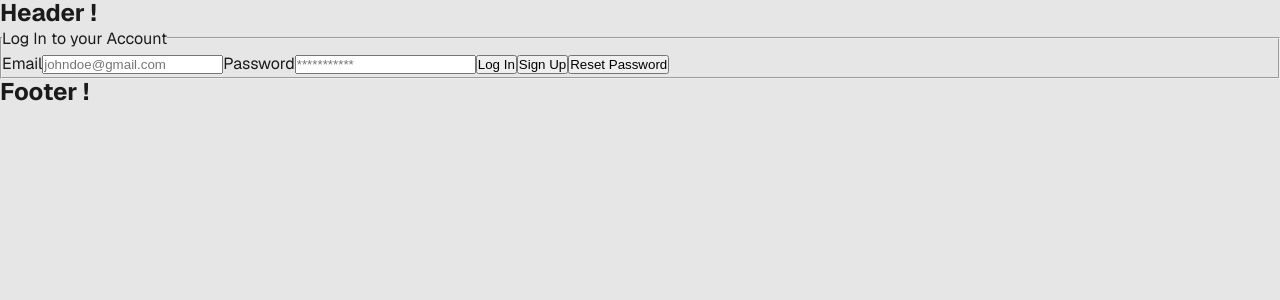
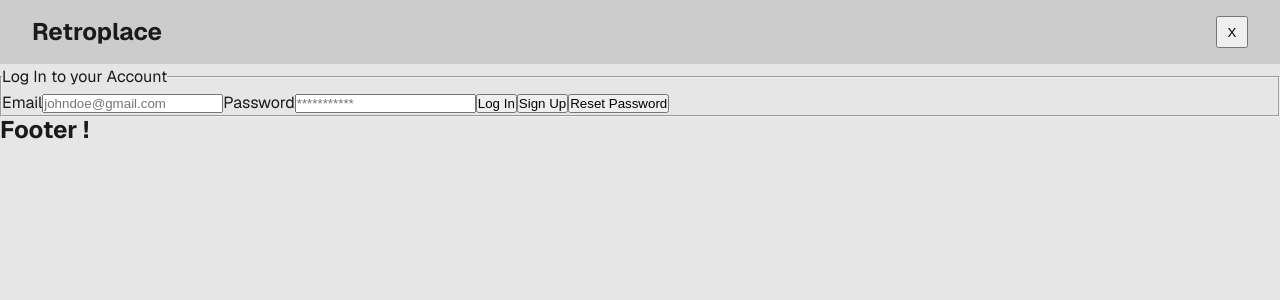
Before and after one commit to nathanEvrardDaCunha/retroplace_frontend, a React (Vite) app: page /login in a window 1280 px wide. Shown: the top 300 px of the page. Built offline with nearby package versions, Linux system fonts and the light colour scheme.

Commit message:
feat(ui): implement basic black-white header

```diff
--- a/src/assets/_variables.scss
+++ b/src/assets/_variables.scss
@@ -10,9 +10,11 @@ $font-main: 'Geist', sans-serif;
 
 $color-light-primary: hsl(0, 0%, 90%);
 $color-light-secondary: hsl(0, 0%, 10%);
+$color-light-tertiary: hsl(0, 0%, 80%);
 
 $color-dark-primary: hsl(0, 0%, 10%);
 $color-dark-secondary: hsl(0, 0%, 90%);
+$color-dark-tertiary: hsl(0, 0%, 20%);
 
 // === FONT-SIZE === //
 
@@ -32,3 +34,13 @@ $line-small: 2em;
 
 $text-bold: 700;
 $text-regular: 400;
+
+// === SPACING === //
+
+$spacing-1: 8px;
+$spacing-2: 12px;
+$spacing-3: 16px;
+$spacing-4: 20px;
+$spacing-5: 24px;
+$spacing-6: 32px;
+$spacing-7: 48px;
--- a/src/assets/main.scss
+++ b/src/assets/main.scss
@@ -6,21 +6,23 @@
 // === THEME === //
 
 :root {
-    --bg-color: #{variables.$color-light-primary};
-    --text-color: #{variables.$color-light-secondary};
+    --color-primary: #{variables.$color-light-primary};
+    --color-secondary: #{variables.$color-light-secondary};
+    --color-tertiary: #{variables.$color-light-tertiary};
     color-scheme: light dark;
 }
 
 @media (prefers-color-scheme: dark) {
     :root {
-        --bg-color: #{variables.$color-dark-primary};
-        --text-color: #{variables.$color-dark-secondary};
+        --color-primary: #{variables.$color-dark-primary};
+        --color-secondary: #{variables.$color-dark-secondary};
+        --color-tertiary: #{variables.$color-dark-tertiary};
     }
 }
 
 body {
-    background-color: var(--bg-color);
-    color: var(--text-color);
+    background-color: var(--color-primary);
+    color: var(--color-secondary);
 
     transition: background-color 0.2s ease-in-out, color 0.2s ease-in-out;
 }
--- /dev/null
+++ b/src/layouts/HeaderLayout.scss
@@ -0,0 +1,23 @@
+// === EXTERNAL === //
+
+@use '../assets/variables';
+
+// === STYLE === //
+
+.header {
+    display: flex;
+    flex-direction: row;
+    justify-content: space-between;
+    padding-inline: variables.$spacing-6;
+    padding-block: variables.$spacing-3;
+    background-color: var(--color-tertiary);
+}
+
+.header__title {
+    margin-block: auto;
+}
+
+.button__icon {
+    height: variables.$spacing-6;
+    width: variables.$spacing-6;
+}
--- a/src/layouts/HeaderLayout.tsx
+++ b/src/layouts/HeaderLayout.tsx
@@ -1,3 +1,5 @@
+import './HeaderLayout.scss';
+
 export function HeaderLayout() {
     // DESIGN: VISITOR need to be able to "Register", "Login" and "Browse" the products.
 
@@ -10,8 +12,9 @@ export function HeaderLayout() {
     // IDEA: Have a sidebar for desktop and burger menu for mobile ?
 
     return (
-        <header>
-            <h2>Header !</h2>
+        <header className="header">
+            <h2 className="header__title">Retroplace</h2>
+            <button className="button__icon">X</button>
         </header>
     );
 }
```
